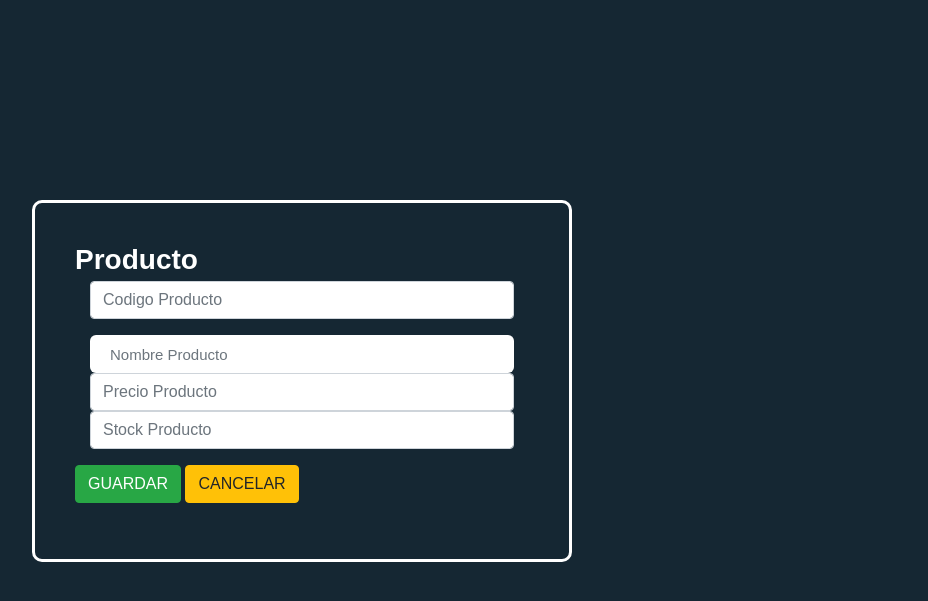
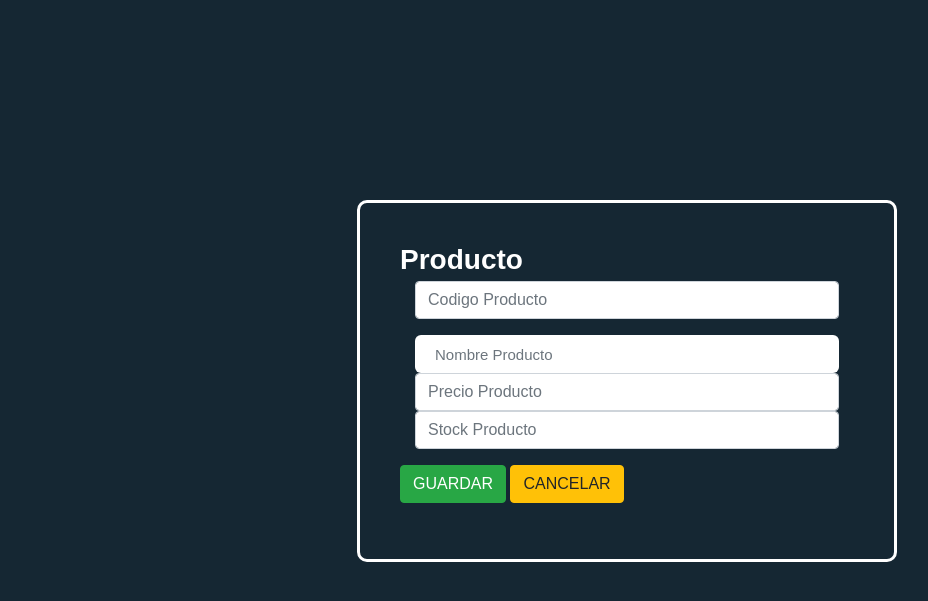
Before and after one commit to gabrielr291/NegocioJuanita, a Django app: page /producto.html in a window 1280 px wide. Shown: the part 217-818 px from the top of the page, without its empty margins (13-941 px from the left). Run offline with Django 3.2, Linux system fonts and the light colour scheme; some libraries are stand-ins or nearby versions.

Commit message:
pruebita

```diff
--- a/myAlmacen/almacenDonaJuanita/static/css/estilos.css
+++ b/myAlmacen/almacenDonaJuanita/static/css/estilos.css
@@ -28,6 +28,9 @@ body {
   text-rendering: optimizeLegibility;
   -moz-osx-font-smoothing: grayscale;
 }
+#centrar{
+  text-align:center;
+  }
 
 html,
 body {
--- a/myAlmacen/almacenDonaJuanita/templates/web/cliente.html
+++ b/myAlmacen/almacenDonaJuanita/templates/web/cliente.html
@@ -20,7 +20,7 @@
     <a class="navbar-brand" href="{% url 'PRODUCTO'%}">Producto</a>
     <a class="navbar-brand" href="{% url 'LOGIN'%}">Cerrar Sesion</a>
     </nav>
-    <div class="form-body">
+    <div class="form-holder"id="centrar">
         <div class="row">
             <div class="form-holder">
                 <div class="form-content">
--- a/myAlmacen/almacenDonaJuanita/templates/web/producto.html
+++ b/myAlmacen/almacenDonaJuanita/templates/web/producto.html
@@ -20,9 +20,9 @@
     <a class="navbar-brand" href="{% url 'PRODUCTO'%}">Producto</a>
     <a class="navbar-brand" href="{% url 'LOGIN'%}">Cerrar Sesion</a>
     </nav>
-    <div class="form-body">
+    <div class="form-holder"id="centrar">
         <div class="row">
-            <div class="form-holder">
+            <div class="form-holder"id="centrar">
                 <div class="form-content">
                     <div class="form-items">
                         <h3>Producto</h3>
--- a/myAlmacen/almacenDonaJuanita/templates/web/proveedor.html
+++ b/myAlmacen/almacenDonaJuanita/templates/web/proveedor.html
@@ -20,7 +20,7 @@
     <a class="navbar-brand" href="{% url 'PRODUCTO'%}">Producto</a>
     <a class="navbar-brand" href="{% url 'LOGIN'%}">Cerrar Sesion</a>
     </nav>
-    <div class="form-body">
+    <div class="form-holder"id="centrar">
         <div class="row">
             <div class="form-holder">
                 <div class="form-content">
--- a/myAlmacen/almacenDonaJuanita/templates/web/venta.html
+++ b/myAlmacen/almacenDonaJuanita/templates/web/venta.html
@@ -20,7 +20,7 @@
     <a class="navbar-brand" href="{% url 'PRODUCTO'%}">Producto</a>
     <a class="navbar-brand" href="{% url 'LOGIN'%}">Cerrar Sesion</a>
     </nav>
-    <div class="form-body">
+    <div class="form-holder"id="centrar">
         <div class="row">
             <div class="form-holder">
                 <div class="form-content">
```
